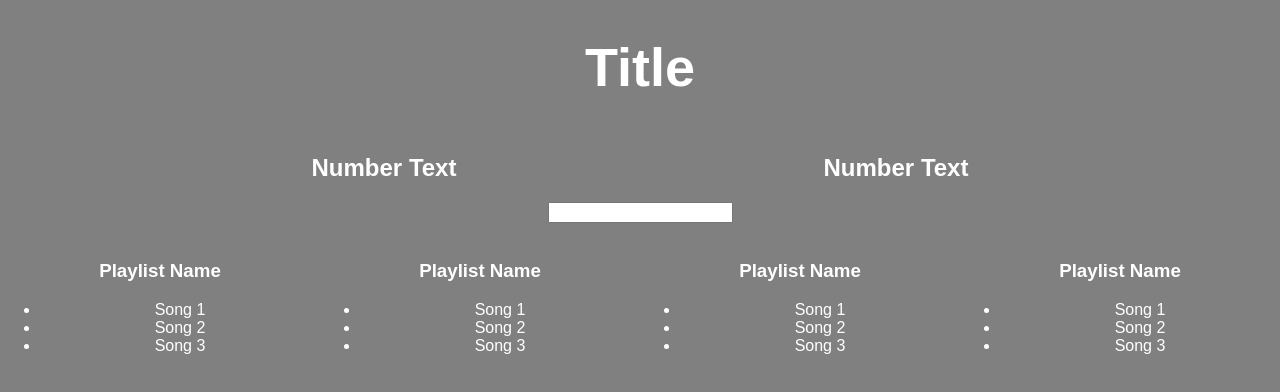
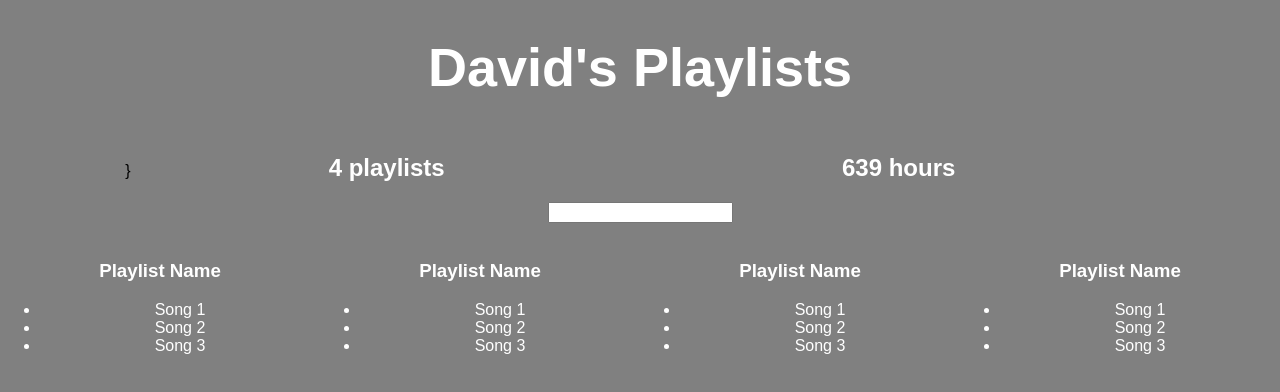
Before and after one commit to SeanSJeong/better-playlists, a React (Create React App) app: page / in a window 1280 px wide. Shown: the top 392 px of the page. Built offline with nearby package versions, Linux system fonts and the light colour scheme.

Commit message:
added fakedata

```diff
--- a/src/App.js
+++ b/src/App.js
@@ -4,15 +4,70 @@
 let defaultStyle = {
   color: '#fff'
 }
-class Aggregate extends Component {
+let fakeServerData ={
+    user: {
+      name: 'David',
+      playlists: [
+        {
+          name: 'My favorites',
+          songs: [
+            {name: 'Beat It', duration: 1345},
+            {name: 'Cannelloni Makaroni', duration: 1236},
+            {name: 'Rosa helikopter', duration: 7000}
+          ]
+        },
+        {
+          name: 'Discover Weekly',
+          songs: [
+            {name: 'Beat It', duration: 1345},
+            {name: 'Cannelloni Makaroni', duration: 1236},
+            {name: 'Rosa helikopter', duration: 7000}
+          ]
+        },
+        {
+          name: 'Another playlist - the best!',
+          songs: [
+            {name: 'Beat It', duration: 1345},
+            {name: 'Cannelloni Makaroni', duration: 1236},
+            {name: 'Rosa helikopter', duration: 7000}
+          ]
+        },
+        {
+          name: 'Playlist - yeah!',
+          songs: [
+            {name: 'Beat It', duration: 1345},
+            {name: 'Cannelloni Makaroni', duration: 1236},
+            {name: 'Rosa helikopter', duration: 7000}
+          ]
+        }
+      ]
+    }
+};
+class PlaylistCounter extends Component {
   render() {
     return (
       <div style={{...defaultStyle, width: "40%", display: 'inline-block'}}>
-        <h2>Number Text</h2>
+        <h2>{this.props.playlists.length} playlists</h2>
       </div>
     );
   }
 }
+class HoursCounter extends Component {
+  render() {
+    let allSongs = this.props.playlists.reduce((songs, eachPlaylist) => {
+      return songs.concat(eachPlaylist.songs)
+    }, [])
+    let totalDuration = allSongs.reduce((sum, eachSong) => {
+      return sum + eachSong.duration
+    },0)
+    return (
+      <div style={{...defaultStyle, width: "40%", display: 'inline-block'}}>
+        <h2>{Math.round(totalDuration/60)} hours</h2>
+      </div>
+    );
+  }
+}
+
 
 class Filter extends Component {
   render() {
@@ -40,19 +95,35 @@
 }
 
 class App extends Component {
-
+  constructor() {
+    super();
+    this.state = {serverData: {}}
+  }
+  componentDidMount () {
+    setTimeout(() => {
+    this.setState({serverData: fakeServerData});
+    }, 1000);
+  }
 
   render() {
     return (
       <div className="App">
-      <h1 style={{...defaultStyle, 'font-size': '54px'}}>Title</h1>
-      <Aggregate/>
-      <Aggregate/>
+
+        {this.state.serverData.user ?
+        <div>
+        <h1 style={{...defaultStyle, 'font-size': '54px'}}>
+          {this.state.serverData.user.name}'s Playlists
+        </h1>}
+        <PlaylistCounter playlists={this.state.serverData.user.playlists}/>
+        <HoursCounter playlists={this.state.serverData.user.playlists}/>
+
         <Filter/>
         <Playlist/>
         <Playlist/>
         <Playlist/>
         <Playlist/>
+      </div> : <h1 style={defaultStyle}>Loading...</h1>
+      }
     </div>
     );
   }
```
Lines whose indentation alone changed are shown as unchanged.
